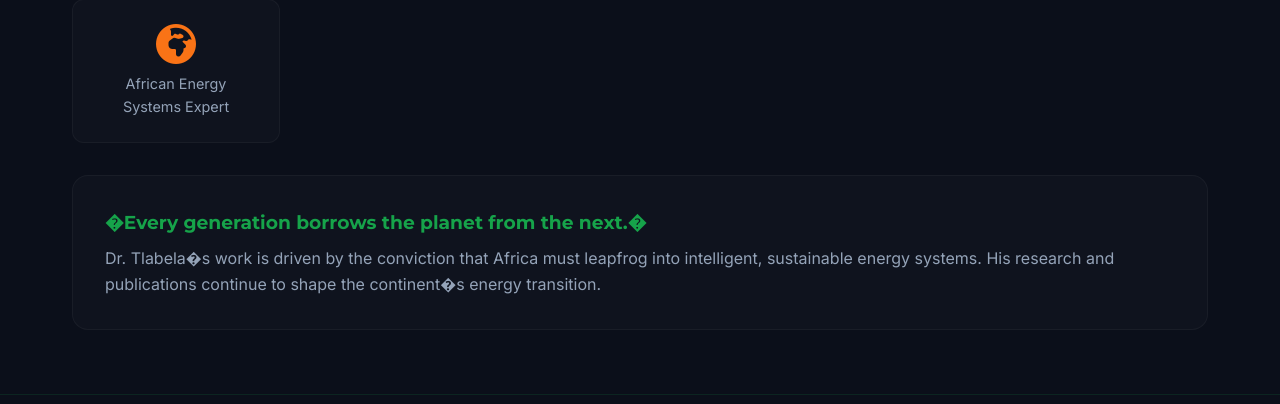
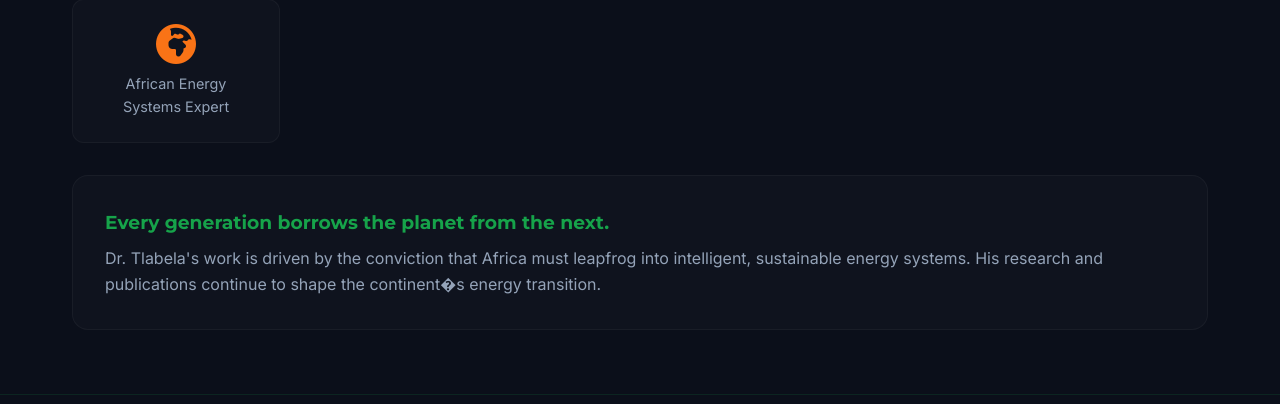
Before and after one commit to SlyDevData/Mamoloto-Technologies-Solar-PV-4, a Flask app: page /founder in a window 1280 px wide. Shown: the part 806-1210 px from the top of the page. Run offline with Flask 3, Linux system fonts and the light colour scheme.

Commit message:
fix errors

```diff
--- a/templates/founder.html
+++ b/templates/founder.html
@@ -115,9 +115,9 @@
         </div>
 
         <div style="background: rgba(255,255,255,0.02); border-radius: 16px; padding: 2rem; border: 1px solid rgba(255,255,255,0.04); margin-top: 2rem;">
-            <h3 style="color: #16A34A; font-family: 'Montserrat', sans-serif;">�Every generation borrows the planet from the next.�</h3>
+            <h3 style="color: #16A34A; font-family: 'Montserrat', sans-serif;">Every generation borrows the planet from the next.</h3>
             <p style="color: #94a3b8; margin-top: 0.5rem;">
-                Dr. Tlabela�s work is driven by the conviction that Africa must leapfrog into intelligent,
+                Dr. Tlabela's work is driven by the conviction that Africa must leapfrog into intelligent,
                 sustainable energy systems. His research and publications continue to shape the continent�s
                 energy transition.
             </p>
```
